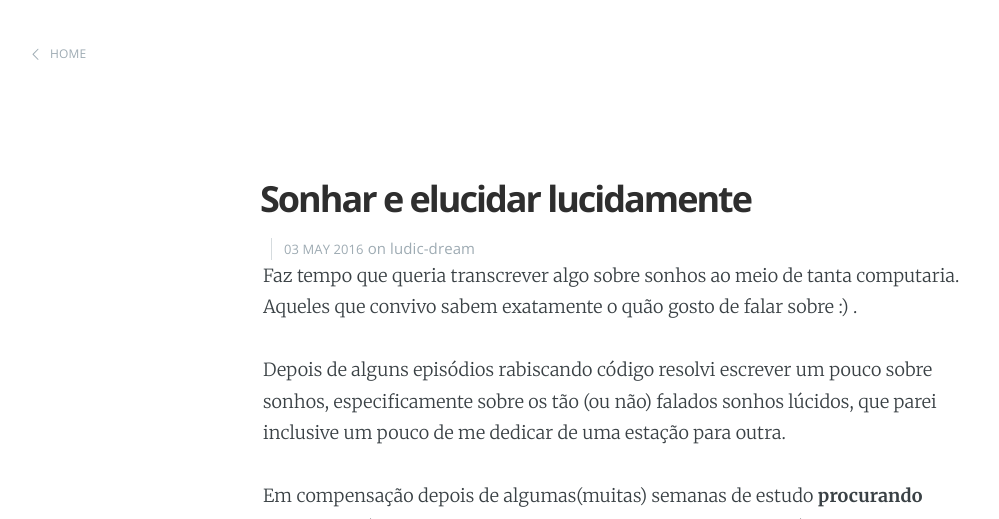
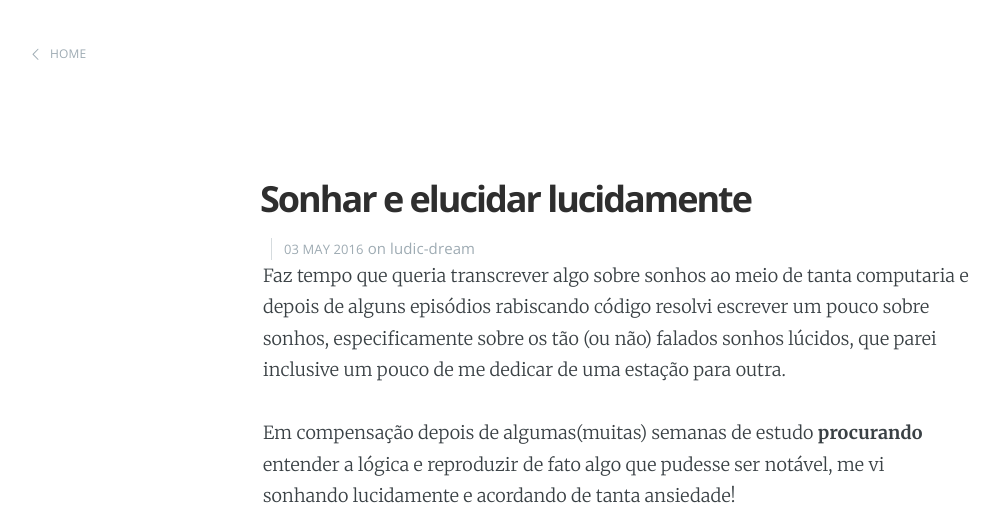
Before and after one commit to proclnas/proclnas.github.io, a Jekyll site: the page built from _posts/2016-05-03-sonhar-e-elucidar-lucidamente.md, in a window 1280 px wide and 900 px high, cut to the strip 0-519 px from the top of the window. Shown: the whole strip, without its empty margins (22-1021 px from the left). Built offline with Jekyll 4.4.1, drawn with Linux system fonts in a browser that asks for light colours; nearby versions of some CDN libraries; comment, search, counter and statistics services are not loaded.

Commit message:
Update 2016-05-03-sonhar-e-elucidar-lucidamente.md

```diff
--- a/_posts/2016-05-03-sonhar-e-elucidar-lucidamente.md
+++ b/_posts/2016-05-03-sonhar-e-elucidar-lucidamente.md
@@ -5,10 +5,8 @@ date:   2016-05-03 10:18:00
 categories: ludic-dream
 ---
 
-Faz tempo que queria transcrever algo sobre sonhos ao meio de tanta computaria.
-Aqueles que convivo sabem exatamente o quão gosto de falar sobre :) .
-
-Depois de alguns episódios rabiscando código resolvi escrever um pouco sobre
+Faz tempo que queria transcrever algo sobre sonhos ao meio de tanta computaria e
+depois de alguns episódios rabiscando código resolvi escrever um pouco sobre
 sonhos, especificamente sobre os tão (ou não) falados sonhos lúcidos,
 que parei inclusive um pouco de me dedicar de uma estação para outra.
 
```
